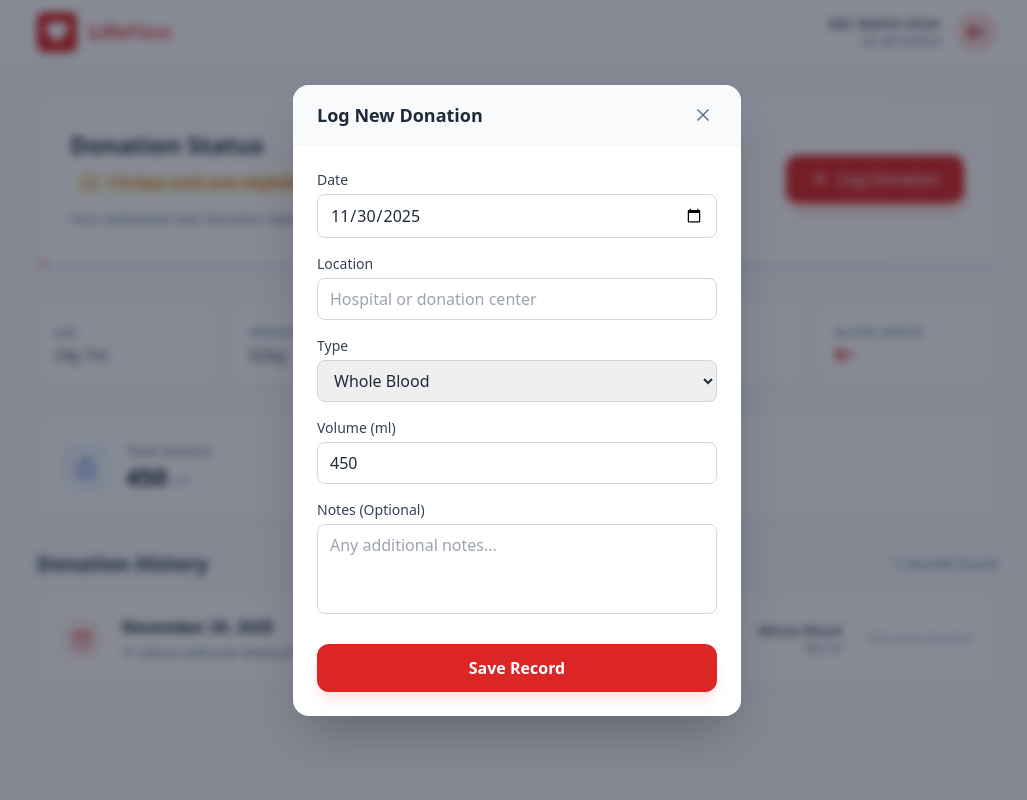
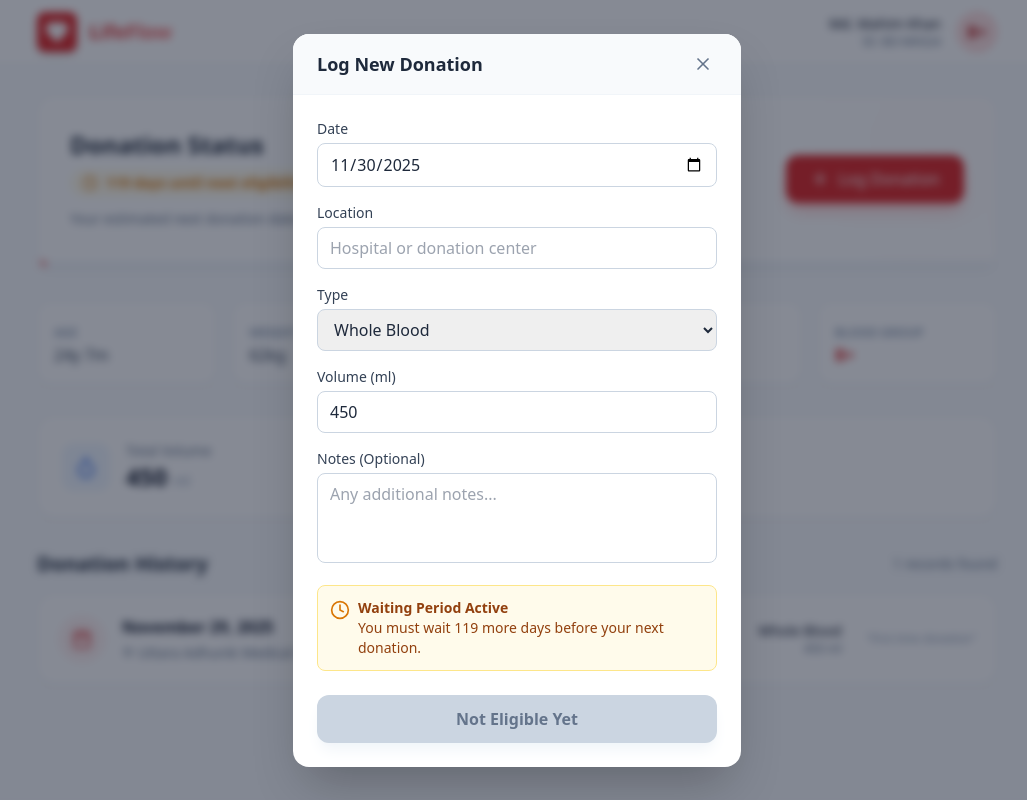
Before and after one commit to D3V1LxD/bloodtracker, a Next.js app: page / in a window 1280 px wide. Both pictures are taken after a click on the button "Log Donation". Shown: the whole page, without its empty margins (123-1150 px from the left). Built offline with nearby package versions, Linux system fonts and the light colour scheme.

Commit message:
Disable save button during 120-day waiting period

```diff
--- a/app/page.js
+++ b/app/page.js
@@ -360,8 +360,28 @@ export default function BloodDonationTracker() {
                 <textarea value={newDonation.notes} onChange={(e) => setNewDonation({...newDonation, notes: e.target.value})} placeholder="Any additional notes..." rows="3" className="w-full px-3 py-2 border border-slate-300 rounded-lg focus:ring-2 focus:ring-red-500 focus:border-red-500 outline-none transition-all resize-none"></textarea>
               </div>
 
+              {!eligibilityStatus.eligible && (
+                <div className="bg-amber-50 border border-amber-200 rounded-lg p-3 flex items-start space-x-2">
+                  <Clock className="h-5 w-5 text-amber-600 flex-shrink-0 mt-0.5" />
+                  <div className="text-sm text-amber-800">
+                    <p className="font-semibold">Waiting Period Active</p>
+                    <p>You must wait {eligibilityStatus.daysRemaining} more days before your next donation.</p>
+                  </div>
+                </div>
+              )}
+
               <div className="pt-2">
-                <button type="submit" className="w-full bg-red-600 hover:bg-red-700 text-white font-semibold py-3 rounded-xl shadow-lg shadow-red-100 transition-all active:scale-95">Save Record</button>
+                <button
+                  type="submit"
+                  disabled={!eligibilityStatus.eligible}
+                  className={`w-full font-semibold py-3 rounded-xl shadow-lg transition-all ${
+                    eligibilityStatus.eligible
+                      ? 'bg-red-600 hover:bg-red-700 text-white shadow-red-100 active:scale-95'
+                      : 'bg-slate-300 text-slate-500 cursor-not-allowed shadow-slate-100'
+                  }`}
+                >
+                  {eligibilityStatus.eligible ? 'Save Record' : 'Not Eligible Yet'}
+                </button>
               </div>
             </form>
           </div>
```
